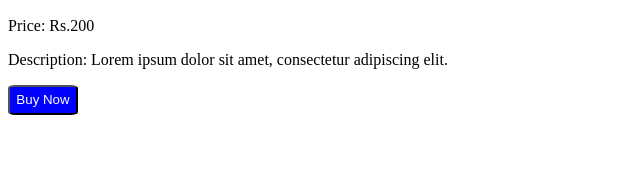
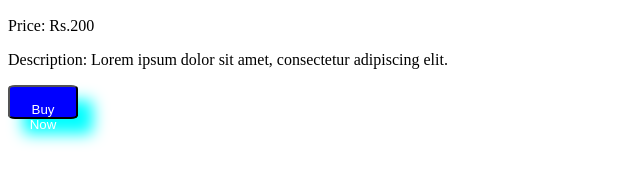
Before and after one commit to acciojob/pricing-card-SonuKumar123098, a website: page main.html in a window 1280 px wide. Shown: the part 362-546 px from the top of the page, without its empty margins (0-640 px from the left). Drawn offline with Linux system fonts and the light colour scheme.

Commit message:
created a submission

```diff
--- a/styles.css
+++ b/styles.css
@@ -19,5 +19,6 @@ button{
 	border-radius:10%;
 	width:70px;
 	height:30px;
-	padding:
+	box-shadow:15px 15px 15px aqua;
+	padding:15px 15px 15px 15px;
 }
```
